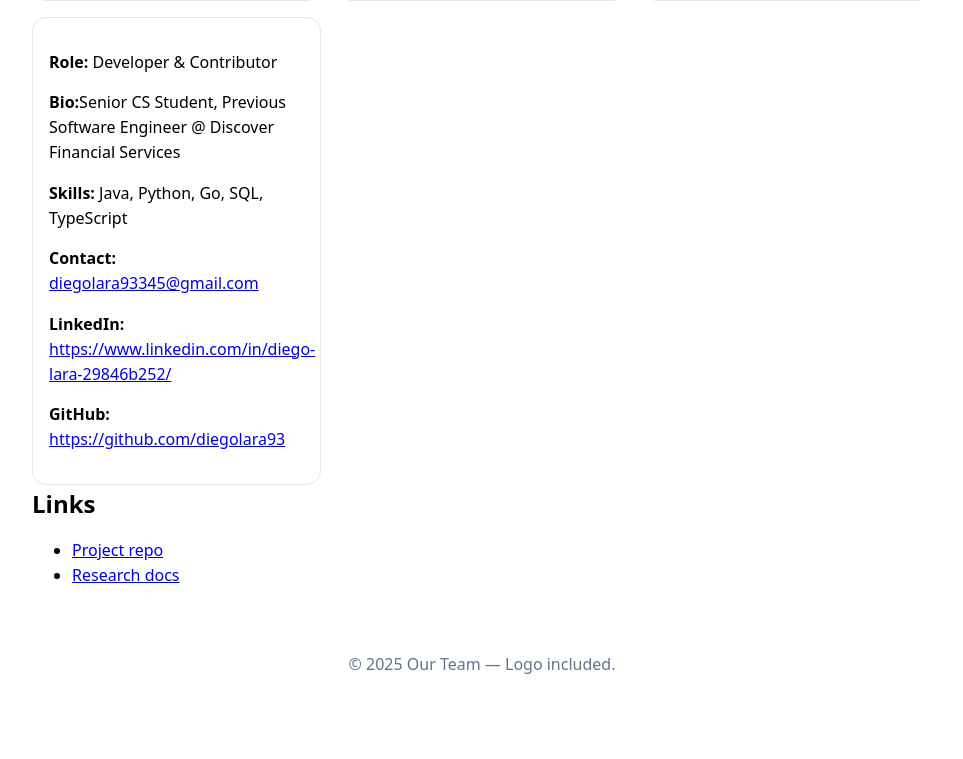
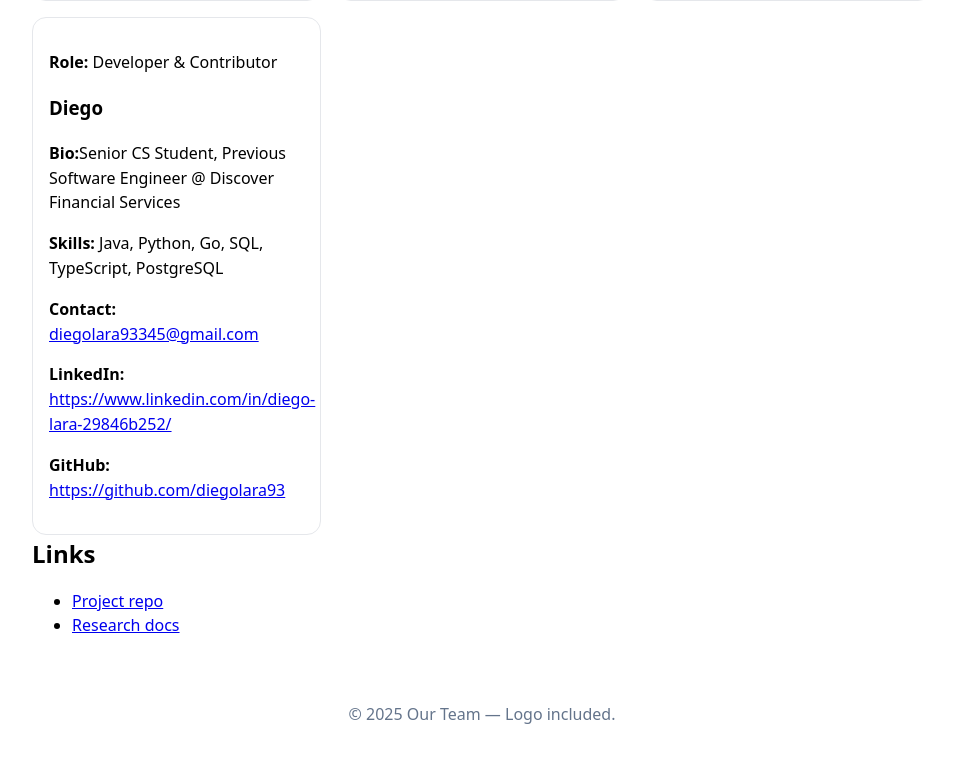
Before and after one commit to jackson-trader/Team-Project-0, a plain HTML site: page index.html in a window 1280 px wide. Shown: the part 1101-1860 px from the top of the page, without its empty margins (158-1121 px from the left). Before the commit the page ends 1809 px from the top, so only its background shows below. Drawn offline with Linux system fonts and the light colour scheme.

Commit message:
added name

```diff
--- a/index.html
+++ b/index.html
@@ -59,8 +59,9 @@
         </div>
         <div class="card">
      <p><strong>Role:</strong> Developer & Contributor</p>
+          <h3>Diego</h3>
           <p><strong>Bio:</strong>Senior CS Student, Previous Software Engineer @ Discover Financial Services</p>
-          <p><strong>Skills:</strong> Java, Python, Go, SQL, TypeScript</p>
+          <p><strong>Skills:</strong> Java, Python, Go, SQL, TypeScript, PostgreSQL</p>
           <p><strong>Contact:</strong> <a href="mailto:diegolara93345@gmail.com">diegolara93345@gmail.com</a></p>
           <p><strong>LinkedIn:</strong> <a href="https://www.linkedin.com/in/diego-lara-29846b252/" target="_blank">https://www.linkedin.com/in/diego-lara-29846b252/</a></p>
           <p><strong>GitHub:</strong> <a href="https://github.com/diegolara93/" target="_blank">https://github.com/diegolara93</a></p>
```
